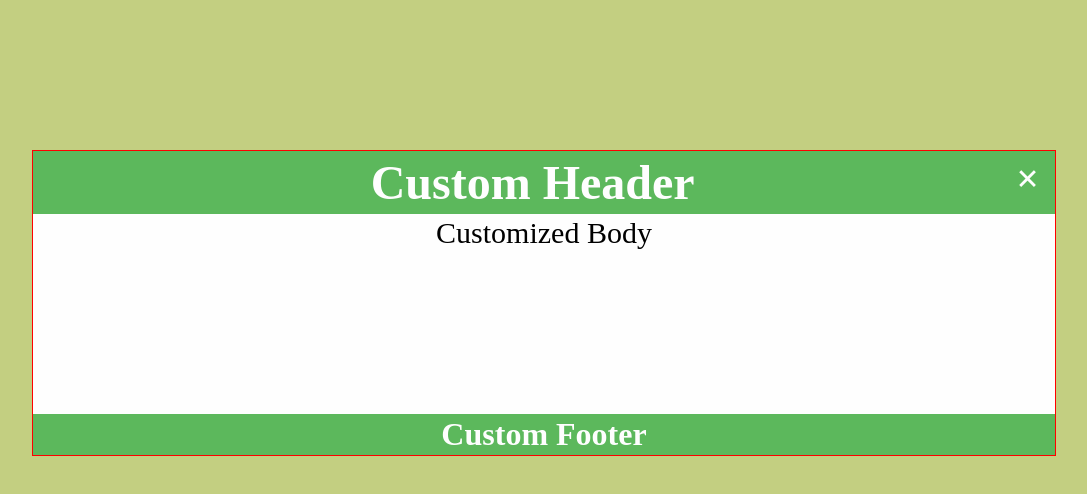
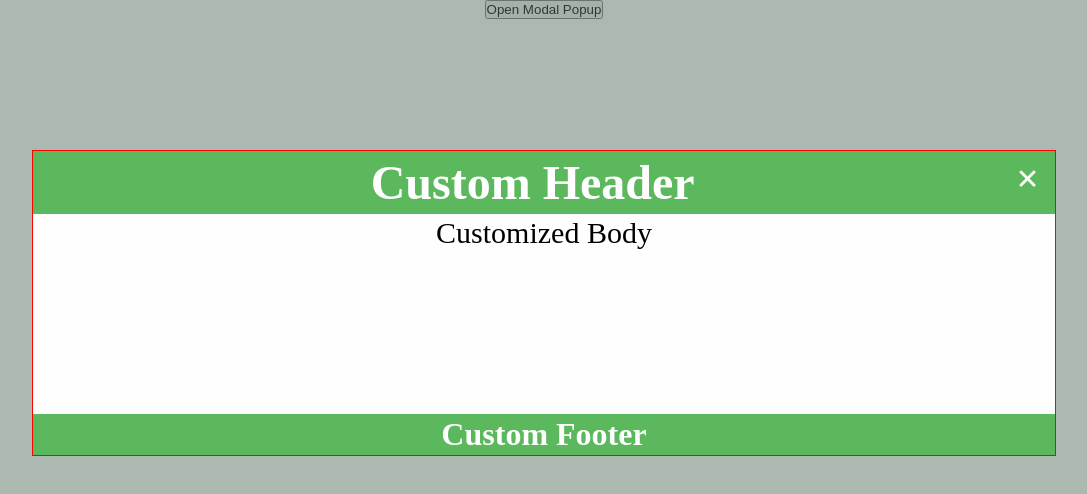
Before and after one commit to PremKhodke-99/React_25_Projects, a React (Vite) app: page / in a window 1280 px wide. Both pictures are taken after a click on the button "Open Modal Popup". Shown: the top 494 px of the page, without its empty margins (96-1183 px from the left). Built offline with nearby package versions, Linux system fonts and the light colour scheme.

Commit message:
modal edit

```diff
--- a/src/Components/ModalPopup/modal.css
+++ b/src/Components/ModalPopup/modal.css
@@ -7,7 +7,7 @@
     width: 100%;
     height: 100%;
     overflow: auto;
-    background-color: #c3cf81;
+    background-color: rgba(88, 116, 99, 0.5);
 }
 
 .modal-content{
```
